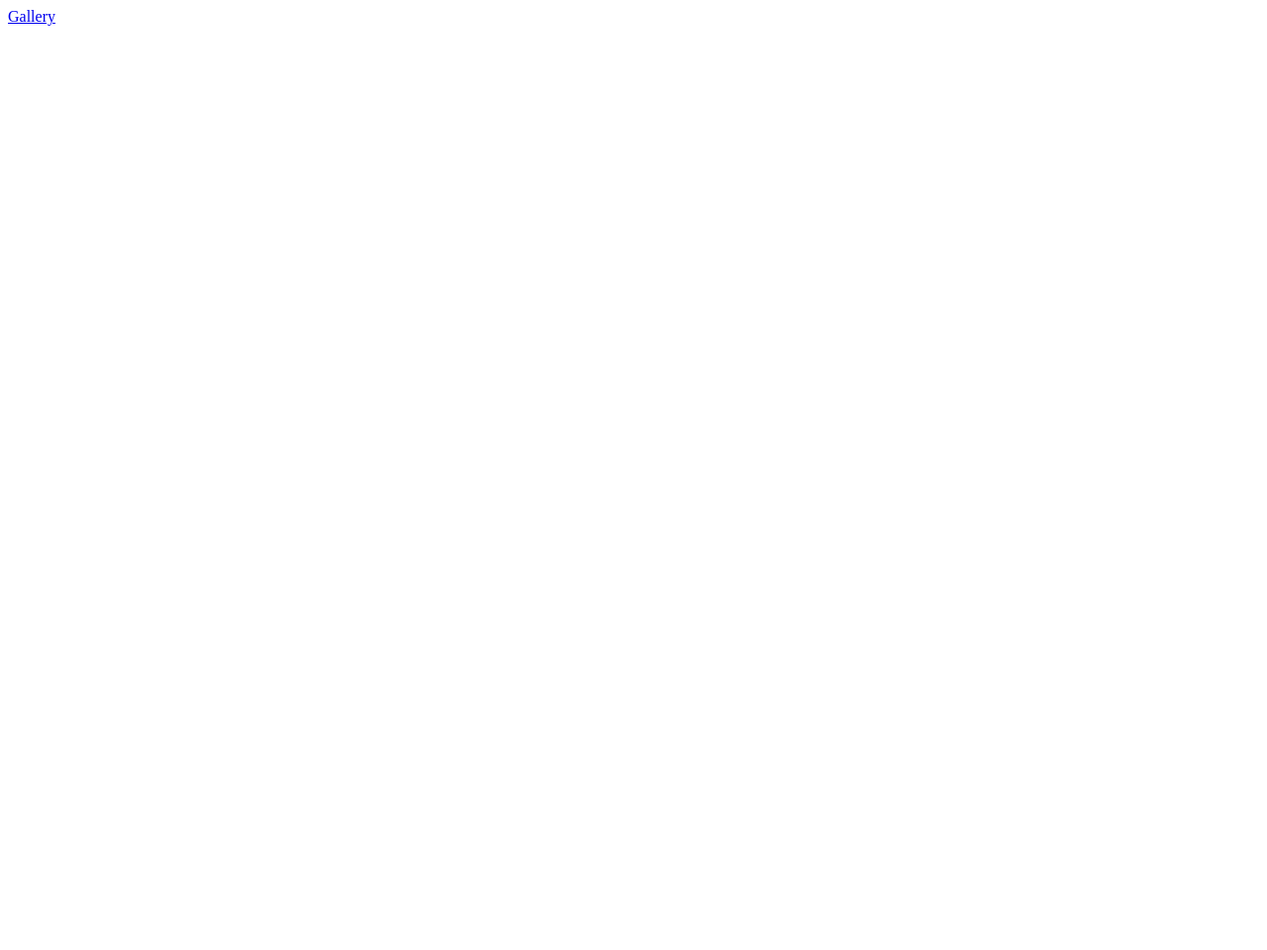
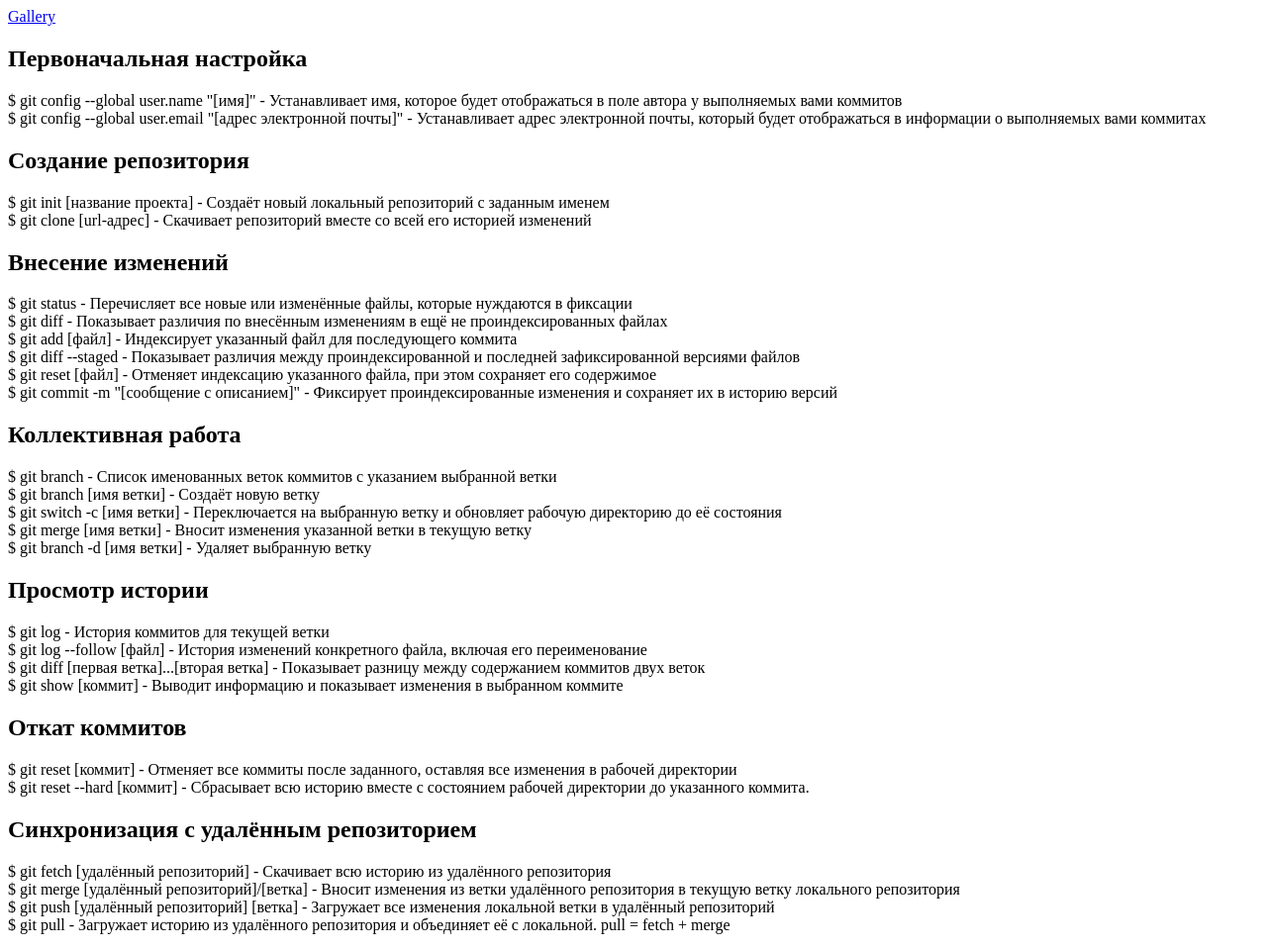
Before and after one commit to sotnykov/homework4, a plain HTML site: page index.html in a window 1280 px wide. Shown: the whole page at 99% size. Before the commit the page ends 800 px from the top, so only its background shows below. Drawn offline with Linux system fonts and the light colour scheme.

Commit message:
added cheat sheet in index

```diff
--- a/index.html
+++ b/index.html
@@ -8,5 +8,53 @@
 </head>
 <body>
   <a class="gallery" href="gallery.html" target="_blank">Gallery</a>
+  <h2>Первоначальная настройка</h2>
+  <p>
+    $ git config --global user.name "[имя]" - Устанавливает имя, которое будет отображаться в поле автора у выполняемых вами коммитов <br>
+    $ git config --global user.email "[адрес электронной почты]" - Устанавливает адрес электронной почты, который будет отображаться в информации о выполняемых вами коммитах
+  </p>
+  <h2>Создание репозитория</h2>
+  <p>
+    $ git init [название проекта] - Создаёт новый локальный репозиторий с заданным именем<br>
+    $ git clone [url-адрес] - Скачивает репозиторий вместе со всей его историей изменений
+  </p>
+  <h2>Внесение изменений</h2>
+  <p>
+    $ git status - Перечисляет все новые или изменённые файлы, которые нуждаются в фиксации<br>
+    $ git diff - Показывает различия по внесённым изменениям в ещё не проиндексированных файлах<br>
+    $ git add [файл] - Индексирует указанный файл для последующего коммита<br>
+    $ git diff --staged - Показывает различия между проиндексированной и последней зафиксированной версиями файлов<br>
+    $ git reset [файл] - Отменяет индексацию указанного файла, при этом сохраняет его содержимое<br>
+    $ git commit -m "[сообщение с описанием]" - Фиксирует проиндексированные изменения и сохраняет их в историю версий
+  </p>
+  <h2>Коллективная работа</h2>
+  <p>
+    $ git branch - Список именованных веток коммитов с указанием выбранной ветки<br>
+    $ git branch [имя ветки] - Создаёт новую ветку<br>
+    $ git switch -c [имя ветки] - Переключается на выбранную ветку и обновляет рабочую директорию до её состояния<br>
+    $ git merge [имя ветки] - Вносит изменения указанной ветки в текущую ветку<br>
+    $ git branch -d [имя ветки] - Удаляет выбранную ветку
+  </p>
+  <h2>Просмотр истории</h2>
+  <p>
+    $ git log  - История коммитов для текущей ветки<br>
+    $ git log --follow [файл] - История изменений конкретного файла, включая его переименование<br>
+    $ git diff [первая ветка]...[вторая ветка] - Показывает разницу между содержанием коммитов двух веток<br>
+    $ git show [коммит] - Выводит информацию и показывает изменения в выбранном коммите
+  </p>
+  <h2>
+    Откат коммитов
+  </h2>
+  <p>
+    $ git reset [коммит]  - Отменяет все коммиты после заданного, оставляя все изменения в рабочей директории<br>
+    $ git reset --hard [коммит] - Сбрасывает всю историю вместе с состоянием рабочей директории до указанного коммита.
+  </p>
+  <h2>Синхронизация с удалённым репозиторием</h2>
+  <p>
+    $ git fetch [удалённый репозиторий] - Скачивает всю историю из удалённого репозитория<br>
+    $ git merge [удалённый репозиторий]/[ветка] - Вносит изменения из ветки удалённого репозитория в текущую ветку локального репозитория<br>
+    $ git push [удалённый репозиторий] [ветка] - Загружает все изменения локальной ветки в удалённый репозиторий<br>
+    $ git pull - Загружает историю из удалённого репозитория и объединяет её с локальной. pull = fetch + merge
+  </p>
 </body>
 </html>
```
